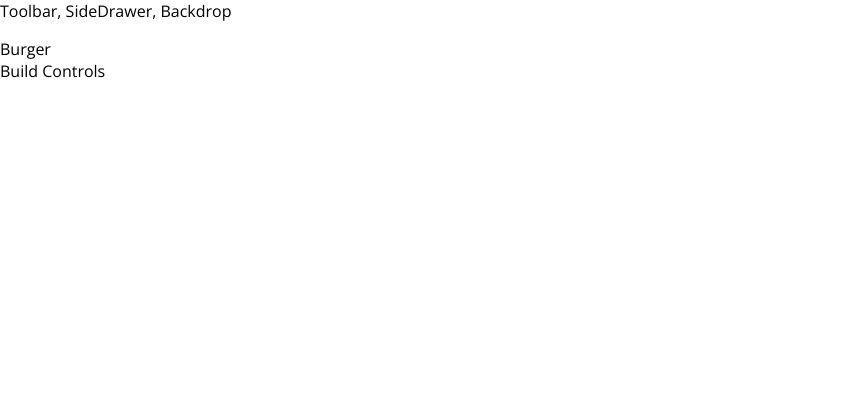
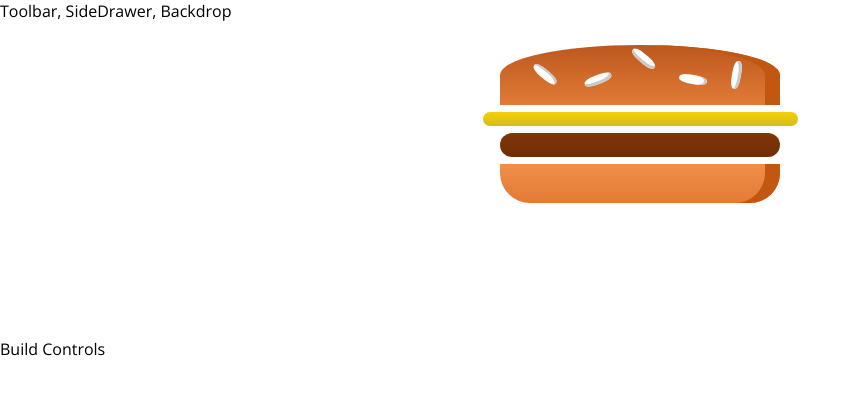
Before and after one commit to kinny94/burger-builder-react, a React app: page / in a window 1280 px wide. Shown: the top 394 px of the page, without its empty margins (0-861 px from the left). Built offline with nearby package versions, Linux system fonts and the light colour scheme.

Commit message:
Implementing the burger component

```diff
--- /dev/null
+++ b/src/components/Burger/Burger.css
@@ -0,0 +1,30 @@
+.Burger{
+    width: 100%;
+    margin: auto;
+    height: 250px;
+    overflow: hidden;
+    text-align: center;
+    font-weight: bold;
+    font-size: 1.2rem;
+}
+
+@media ( min-width: 1000px ) and ( min-height: 700px ){
+    .Burger{
+        width: 700px;
+        height: 600px;
+    }
+}
+
+@media ( min-width: 500px ) and ( min-height: 401px ){
+    .Burger{
+        width: 450px;
+        height: 400px;
+    }
+}
+
+@media ( min-width: 500px ) and ( min-height: 400px ){
+    .Burger{
+        width: 350px;
+        height: 300px;
+    }
+}
--- a/src/components/Burger/Burger.js
+++ b/src/components/Burger/Burger.js
@@ -0,0 +1,17 @@
+import React from 'react';
+import BurgerIngridient from './BurgerIngridient/BurgerIngridient';
+
+import classes from './Burger.css';
+
+const burger = ( props ) => {
+    return (
+        <div className={ classes.Burger }>
+            <BurgerIngridient type="bread-top" />
+            <BurgerIngridient type="cheese" />
+            <BurgerIngridient type="meat" />
+            <BurgerIngridient type="bread-bottom" />
+        </div>
+    );
+}
+
+export default burger;
--- a/src/containers/BurgerBuilder/BurgerBuilder.js
+++ b/src/containers/BurgerBuilder/BurgerBuilder.js
@@ -1,11 +1,12 @@
 import React, { Component } from 'react';
 import Aux from '../../hoc/Auxilary';
+import Burger from '../../components/Burger/Burger';
 
 class BurgerBuilder extends Component{
     render(){
         return (
             <Aux>
-                <div>Burger</div>
+                <Burger/>
                 <div>Build Controls</div>
             </Aux>
         );
```
Also changed, not shown: src/components/Burger/BurgerIngridient/BurgerIngridient.js (+3 -5 lines).
